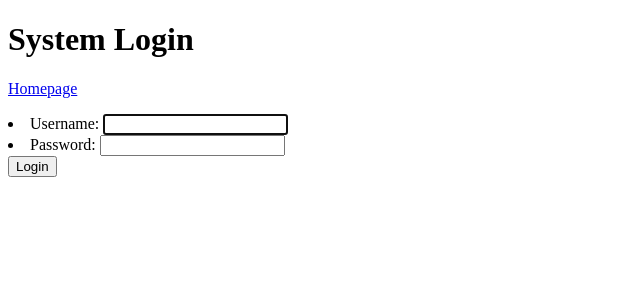
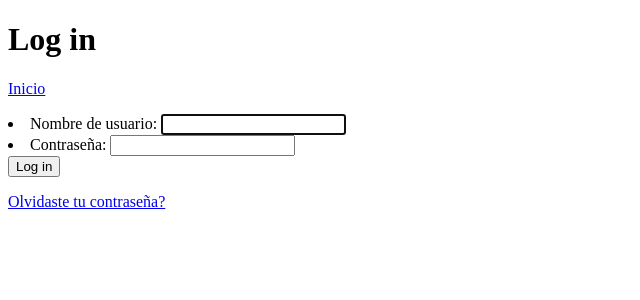
Before and after one commit to PedroAlejandroUicabDiaz/Veterinary_stocktaking, a Django app: page /applogin/login/ in a window 1280 px wide. Shown: the top 300 px of the page, without its empty margins (0-640 px from the left). Run offline with Django 3.2, Linux system fonts and the light colour scheme.

Commit message:
Añadiendo password reset, password change, register update

```diff
--- a/login/templates/index.html
+++ b/login/templates/index.html
@@ -3,7 +3,7 @@
 <html>
 
     <head>
-        <title>Homepage</title>
+        <title>Inicio</title>
     </head>
 
     <body>
@@ -11,13 +11,13 @@
         <!-- Abre un bloque de contenido -->
         {% block content %}
 
-            <h1>Welcome to Homepage!</h1>
+            <h1>Bienvenido al Inicio!</h1>
 
             <!-- Si el usuario ya esta logueado -->
             {% if user.is_authenticated %}
 
                 <!-- Muestra retorno para logout y dashboard -->
-                <a href="{% url 'logout' %}">Logout</a>
+                <a href="{% url 'logout' %}">Log out</a>
                 <p> </p>
                 <a href="{% url 'dashboard' %}">Dashboard</a>
 
@@ -25,14 +25,11 @@
                 {% else %}
 
                 <!-- Muestra retorno a login y register -->
-                <a href="{% url 'login_url' %}">Login</a>
+                <a href="{% url 'login_url' %}">Log in</a>
                 <p> </p>
-                <a href="{% url 'register_url' %}">Register</a>
+                <a href="{% url 'register_url' %}">Registrate</a>
 
             {% endif %}
-
-            <p>This is and example of homepage.</p>
-            <p>From here is where the user will pass before all.</p>
 
         {% endblock %}
 
--- a/login/templates/registration/login.html
+++ b/login/templates/registration/login.html
@@ -3,7 +3,7 @@
 <html>
 
     <head>
-        <title>Login</title>
+        <title>Log in</title>
     </head>
 
     <body>
@@ -14,10 +14,10 @@
         <!-- Abre un bloque de contenido -->
         {% block content %}
 
-            <h1>System Login</h1>
+            <h1>Log in</h1>
 
             <!-- Muestra retorno a Homepage -->
-            <a href="{% url 'home' %}"> Homepage </a>
+            <a href="{% url 'home' %}"> Inicio </a>
             <p> </p>
 
             <!-- Abre un formulario de logueo -->
@@ -28,9 +28,16 @@
                 {{form.as_ul}}
 
                 <!-- Boton de login -->
-                <button>Login</button>
+                <button>Log in</button>
 
             </form>
+
+            <!-- Muestra retorno a Restablecer contraseña -->
+            <p> </p>
+            <a href="{% url 'password_reset' %}"> Olvidaste tu contraseña? </a>
+            <p> </p>
+
+
         {% endblock %}
 
     </body>
--- a/login/urls.py
+++ b/login/urls.py
@@ -1,11 +1,48 @@
 from django.urls import path
 from . import views
 from django.contrib.auth.views import LoginView, LogoutView
+from django.contrib.auth import views as auth_views
+from login.views import RegistroUsuario
 
 urlpatterns = [
+
+    # path a pagina de inicio
     path('home/',views.indexView,name="home"),
+
+    # path a dashboard de App Log in
     path('dashboard/',views.dashboardView, name = "dashboard"),
+
+    # path a login template
     path('login/',LoginView.as_view(), name= "login_url"),
-    path('register/',views.registerView, name = "register_url"),
+
+    # path a register template
+    path('register/',RegistroUsuario.as_view(), name = "register_url"),
+
+    # path a log out template
     path('logout/',LogoutView.as_view(next_page="home"), name = "logout"),
+
+    # path a password_change template
+    path('password_change/',auth_views.PasswordChangeView.as_view(template_name='registration/password_change_form.html'),
+    name = 'password_change'),
+
+    # path a password_change_done template
+    path('poassword_change_done/',auth_views.PasswordChangeDoneView.as_view(template_name='registration/password_change_done.html'),
+    name= 'password_change_done'),
+
+    # path a password_reset template
+    path('password_reset/',auth_views.PasswordResetView.as_view(template_name='registration/password_reset_form.html',
+    html_email_template_name='registration/password_reset_email.html'), name='password_reset'),
+
+    # path a password_reset_done template
+    path('password_reset_done/',auth_views.PasswordResetDoneView.as_view(template_name='registration/password_reset_done.html'),
+    name='password_reset_done'),
+
+    # path a password_reset_confirm
+    path('password_reset_confirm/<uidb64>/<token>/',auth_views.PasswordResetConfirmView.as_view(template_name='registration/password_reset_confirm.html'),
+    name='password_reset_confirm'),
+
+    # path a password_reset_complete
+    path('password_reset_complete/',auth_views.PasswordResetCompleteView.as_view(template_name='registration/password_reset_complete.html'),
+    name='password_reset_complete'),
+
 ]
```
Also changed, not shown: inventario/settings.py (+14 -8 lines), login/templates/dashboard.html (+7 -3 lines), login/templates/registration/register.html (+4 -4 lines), login/views.py (+13 -35 lines).
